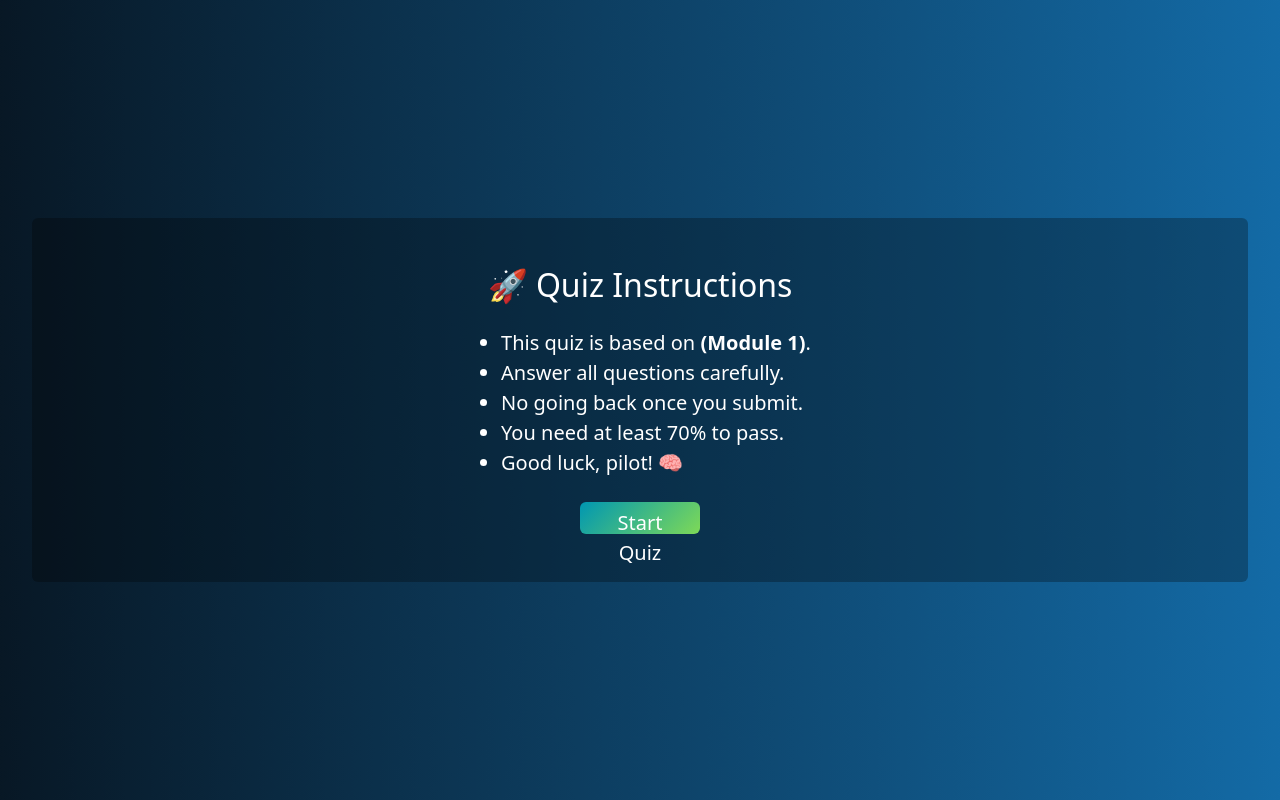
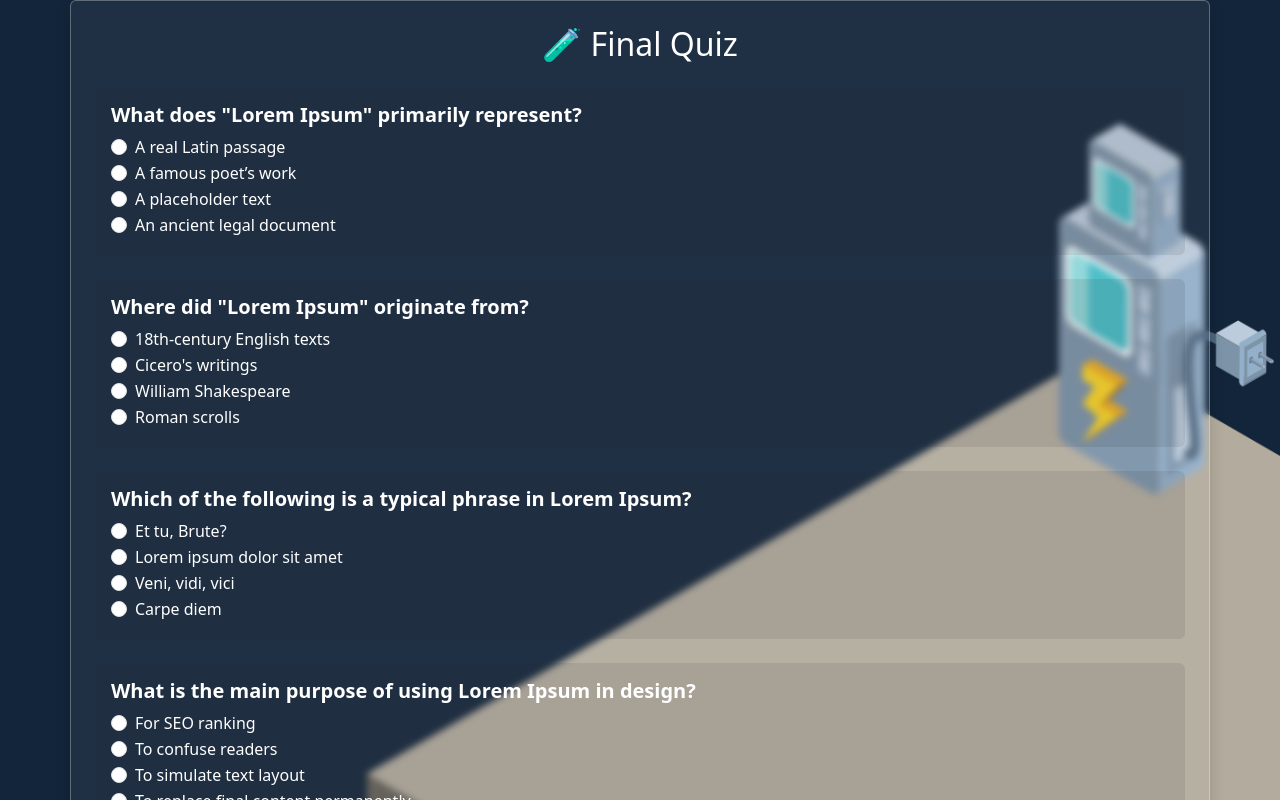
Before and after one commit to charles29g/JavaQuest, a React (Vite) app in the folder JavaQuest/: page /quiz in a window 1280 px wide. Shown: the top 800 px of the page. Built offline with nearby package versions, Linux system fonts and the light colour scheme.

Commit message:
Added Quiz
In reference of Knowledge Checkpoint

```diff
--- a/JavaQuest/src/App.jsx
+++ b/JavaQuest/src/App.jsx
@@ -4,10 +4,11 @@ import "./Design.css";
 
 import LandingPage from "./Components/userComponent/landingPage";
 import ModulePage from "./Components/userComponent/modulePage";
-import ModuleLessons from "./Components/userComponent/moduleLessons.jsx";
-import QuizPageInstructions from "./Components/userComponent/quizPageInstructions.jsx";
+import ModuleLessons from "./Components/userComponent/moduleLessons";
+import QuizPageInstructions from "./Components/userComponent/quizPageInstructions";
+import Quiz from "./Components/userComponent/quiz";
 
-import { ModuleItems, ModuleContents, KCQA } from "./Components/data.js";
+import { ModuleItems, ModuleContents, KCQA, Q1 } from "./Components/data.js";
 
 export default function App() {
   const [moduleID, setModuleID] = useState(1);
@@ -32,8 +33,9 @@ export default function App() {
             />
           }
         />
+        {/* Quiz Section */}
         <Route
-          path="/quiz"
+          path="/quizInstructions"
           element={
             <QuizPageInstructions
               moduleID={moduleID}
@@ -41,7 +43,8 @@ export default function App() {
             />
           }
         />
-
+        <Route path="/quiz" element={<Quiz moduleID={moduleID} />} />
+        {/* Page not found */}
         <Route path="*" element={<h2>Page Not Found</h2>} />
       </Routes>
     </Router>
--- a/JavaQuest/src/Components/data.js
+++ b/JavaQuest/src/Components/data.js
@@ -207,3 +207,61 @@ export const KCQA = [
 ];
 
 //export default { ModuleItems, ModuleContents };
+
+export const Q1 = [
+  {
+    id: 1,
+    moduleid: 1,
+    question: 'What does "Lorem Ipsum" primarily represent?',
+    choices: [
+      "A real Latin passage",
+      "A famous poet’s work",
+      "A placeholder text",
+      "An ancient legal document",
+    ],
+    answer: "A placeholder text",
+  },
+  {
+    id: 2,
+    moduleid: 1,
+    question: 'Where did "Lorem Ipsum" originate from?',
+    choices: [
+      "18th-century English texts",
+      "Cicero's writings",
+      "William Shakespeare",
+      "Roman scrolls",
+    ],
+    answer: "Cicero's writings",
+  },
+  {
+    id: 3,
+    moduleid: 1,
+    question: "Which of the following is a typical phrase in Lorem Ipsum?",
+    choices: [
+      "Et tu, Brute?",
+      "Lorem ipsum dolor sit amet",
+      "Veni, vidi, vici",
+      "Carpe diem",
+    ],
+    answer: "Lorem ipsum dolor sit amet",
+  },
+  {
+    id: 4,
+    moduleid: 1,
+    question: "What is the main purpose of using Lorem Ipsum in design?",
+    choices: [
+      "For SEO ranking",
+      "To confuse readers",
+      "To simulate text layout",
+      "To replace final content permanently",
+    ],
+    answer: "To simulate text layout",
+  },
+  {
+    id: 5,
+    moduleid: 1,
+    question: "Which tool commonly uses Lorem Ipsum for layout testing?",
+    choices: ["Adobe Photoshop", "Excel", "Visual Studio Code", "Calculator"],
+    answer: "Adobe Photoshop",
+  },
+];
--- a/JavaQuest/src/Components/userComponent/kcPage.jsx
+++ b/JavaQuest/src/Components/userComponent/kcPage.jsx
@@ -77,7 +77,7 @@ export default function KCPage({ KCQA, moduleID }) {
                 {score !== null && score / KCQA.length >= 0.7 ? (
                   <button
                     className="gradient6 btn text-white"
-                    onClick={() => navigate("/quiz")}
+                    onClick={() => navigate("/quizInstructions")}
                   >
                     Take Quiz!
                   </button>
--- a/JavaQuest/src/Components/userComponent/moduleItem.jsx
+++ b/JavaQuest/src/Components/userComponent/moduleItem.jsx
@@ -31,7 +31,7 @@ export default function ModuleItem({ id, name, quiz, img, setModuleID }) {
             <button
               className="btn btn-light shadow-button btn-mod text-start w-100 w-md-75 fs-md-5"
               onClick={() => {
-                navigate("/quiz");
+                navigate("/quizInstructions");
                 setModuleID(id);
               }}
             >
--- a/JavaQuest/src/Components/userComponent/quiz.jsx
+++ b/JavaQuest/src/Components/userComponent/quiz.jsx
@@ -0,0 +1,73 @@
+// quiz.jsx
+import { useState } from "react";
+import { Q1 } from "../data.js"; // Adjust the path based on where you store it
+import QuizQuestion from "./quizQuestion"; // Create this similar to KCItems
+import { useNavigate } from "react-router-dom";
+
+export default function Quiz({ moduleID }) {
+  const [selectedAnswers, setSelectedAnswers] = useState({});
+  const [score, setScore] = useState(null);
+  const navigate = useNavigate();
+
+  const questions = Q1.filter((q) => q.moduleid === moduleID);
+
+  const handleSelect = (id, answer) => {
+    setSelectedAnswers((prev) => ({
+      ...prev,
+      [id]: answer,
+    }));
+  };
+
+  const handleSubmit = () => {
+    let newScore = 0;
+    questions.forEach((q) => {
+      if (selectedAnswers[q.id] === q.answer) {
+        newScore += 1;
+      }
+    });
+    setScore(newScore);
+  };
+
+  const percentage =
+    score !== null ? Math.round((score / questions.length) * 100) : 0;
+
+  return (
+    <div className="backgroundimg4 min-vh-100 px-3 py-5">
+      <div className="container glass p-4 rounded shadow">
+        <h2 className="text-white text-center mb-4">🧪 Final Quiz</h2>
+
+        {questions.map((q) => (
+          <QuizQuestion
+            key={q.id}
+            id={q.id}
+            question={q.question}
+            choices={q.choices}
+            selected={selectedAnswers[q.id]}
+            onSelect={handleSelect}
+          />
+        ))}
+
+        <div className="text-center mt-4">
+          {score === null ? (
+            <button className="btn gradient6 text-white" onClick={handleSubmit}>
+              Submit Quiz
+            </button>
+          ) : (
+            <>
+              <h4 className="text-white mt-3">
+                Your Score: {percentage}%{" "}
+                {percentage >= 70 ? "✅ Passed!" : "❌ Try Again"}
+              </h4>
+              <button
+                className="btn btn-light mt-3"
+                onClick={() => navigate("/")}
+              >
+                Back to Dashboard
+              </button>
+            </>
+          )}
+        </div>
+      </div>
+    </div>
+  );
+}
--- a/JavaQuest/src/Components/userComponent/quizPageInstructions.jsx
+++ b/JavaQuest/src/Components/userComponent/quizPageInstructions.jsx
@@ -1,10 +1,13 @@
+import { useNavigate } from "react-router-dom";
 export default function QuizPageInstructions({ moduleID, ModuleItems }) {
   console.log("moduleID:", moduleID);
   console.log("ModuleItems:", ModuleItems);
 
   const module = ModuleItems.find((m) => m.id === moduleID);
-
-  const handleStartQuiz = () => {};
+  const navigate = useNavigate();
+  const handleStartQuiz = () => {
+    navigate(`/quiz`);
+  };
 
   return (
     <div className="backgroundimg5">
@@ -13,11 +16,7 @@ export default function QuizPageInstructions({ moduleID, ModuleItems }) {
           <h2 className="text-center mb-4 text-white">🚀 Quiz Instructions</h2>
           <ul className="fs-5 text-white">
             <li>
-              This quiz is based on{" "}
-              <strong>
-                {module.name} (Module {module.id})
-              </strong>
-              .
+              This quiz is based on <strong>({module.moduleName})</strong>.
             </li>
             <li>Answer all questions carefully.</li>
             <li>No going back once you submit.</li>
--- /dev/null
+++ b/JavaQuest/src/Components/userComponent/quizQuestion.jsx
@@ -0,0 +1,53 @@
+export default function QuizQuestion({
+  id,
+  question,
+  choices,
+  onSelect,
+  isCorrect,
+  isIncorrect,
+}) {
+  const handleChange = (e) => {
+    onSelect(id, e.target.value);
+  };
+
+  return (
+    <div
+      className={`mb-4 p-3 rounded ${
+        isCorrect
+          ? "bg-success bg-opacity-10 border border-success"
+          : isIncorrect
+          ? "bg-danger bg-opacity-10 border border-danger"
+          : "bg-dark bg-opacity-10"
+      }`}
+    >
+      <h5 className="text-white fw-semibold">{question}</h5>
+      {choices.map((choice, idx) => (
+        <div key={idx} className="form-check">
+          <input
+            type="radio"
+            name={`quiz-q-${id}`}
+            id={`quiz-q-${id}-c${idx}`}
+            value={choice}
+            onChange={handleChange}
+            className="form-check-input"
+          />
+          <label
+            htmlFor={`quiz-q-${id}-c${idx}`}
+            className="form-check-label text-white"
+          >
+            {choice}
+          </label>
+        </div>
+      ))}
+
+      {isIncorrect && (
+        <div className="text-danger mt-2 fw-bold">
+          ❌ That's not the right answer.
+        </div>
+      )}
+      {isCorrect && (
+        <div className="text-success mt-2 fw-bold">✅ Correct!</div>
+      )}
+    </div>
+  );
+}
```
